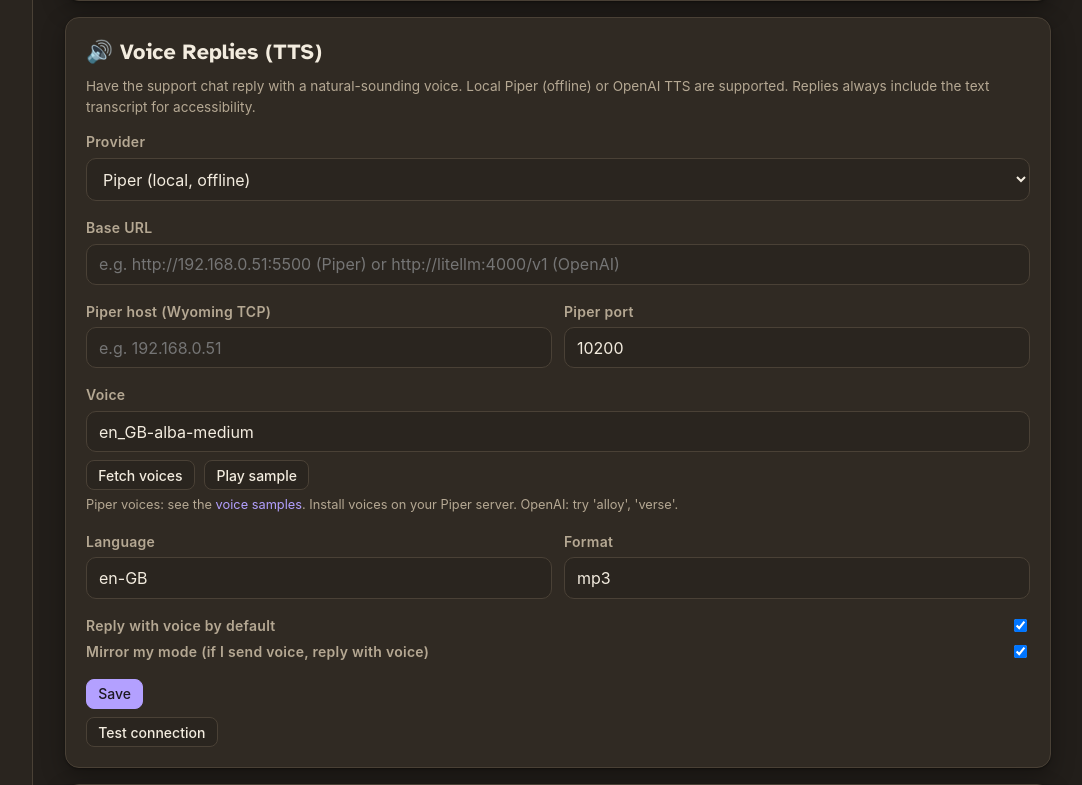
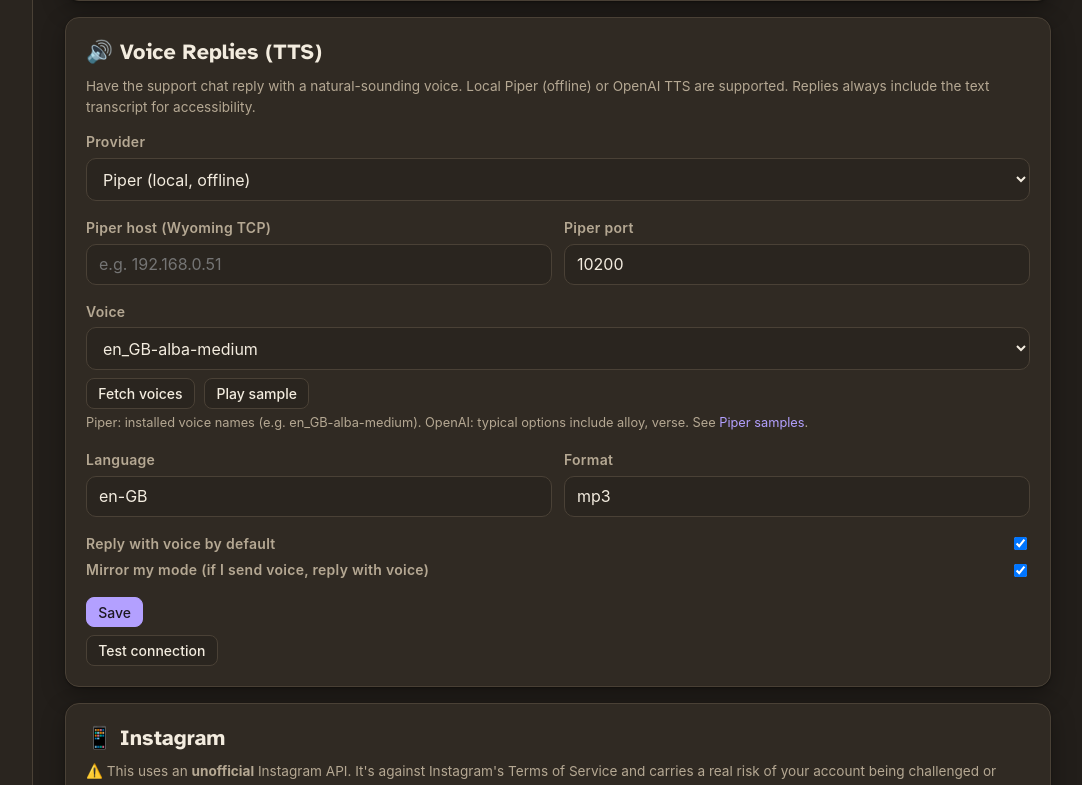
Before and after one commit to ock666/Kin-CRM, a FastAPI app: page /settings in a window 1280 px wide. Shown: the part 1624-2409 px from the top of the page, without its empty margins (197-1279 px from the left). Run offline with FastAPI, Linux system fonts and the light colour scheme; the visitor is signed in with stand-in values (Sample User, id 1); tables that the repository leaves empty hold one stand-in row (values such as "Sample post"); data that the repository does not hold is empty.

Commit message:
TTS settings: proper dropdown for voices with auto-fetch (Piper); hide Base URL when Piper; Piper voices fetched via web UI or inferred from host

```diff
--- a/app/templates/settings.html
+++ b/app/templates/settings.html
@@ -93,7 +93,7 @@
     </div>
     <div class="field" id="tts_base_url_field">
       <label for="tts_base_url">Base URL</label>
-      <input type="text" id="tts_base_url" name="tts_base_url" value="{{ cfg.tts_base_url }}" placeholder="e.g. http://192.168.0.51:5500 (Piper) or http://litellm:4000/v1 (OpenAI)">
+      <input type="text" id="tts_base_url" name="tts_base_url" value="{{ cfg.tts_base_url }}" placeholder="e.g. http://litellm:4000/v1 (OpenAI) or http://192.168.0.51:5500 (Piper web UI for voice listing)">
     </div>
     <div class="field-row" id="tts_piper_host_port">
       <div class="field">
@@ -110,14 +110,15 @@
       <input type="password" id="tts_api_key" name="tts_api_key" placeholder="{{ '•••••••• (unchanged)' if cfg.tts_api_key else '' }}">
     </div>
     <div class="field">
-      <label for="tts_voice">Voice</label>
-      <input type="text" id="tts_voice" name="tts_voice" list="tts_voices" value="{{ cfg.tts_voice or 'en_GB-alba-medium' }}" placeholder="e.g. en_GB-alba-medium (Piper) or alloy (OpenAI)">
-      <datalist id="tts_voices"></datalist>
+      <label for="tts_voice_select">Voice</label>
+      <select id="tts_voice_select" name="tts_voice">
+        {% if cfg.tts_voice %}<option value="{{ cfg.tts_voice }}" selected>{{ cfg.tts_voice }}</option>{% endif %}
+      </select>
       <div class="flex-gap mt-1">
         <button class="btn btn-sm" type="button" id="tts-fetch-voices">Fetch voices</button>
         <button class="btn btn-sm" type="button" id="tts-play-sample">Play sample</button>
       </div>
-      <p class="help-text">Piper voices: see the <a href="https://rhasspy.github.io/piper-samples/#english-gb" target="_blank">voice samples</a>. Install voices on your Piper server. OpenAI: try 'alloy', 'verse'.</p>
+      <p class="help-text">Piper: installed voice names (e.g. en_GB-alba-medium). OpenAI: typical options include alloy, verse. See <a href="https://rhasspy.github.io/piper-samples/#english-gb" target="_blank">Piper samples</a>.</p>
       <audio id="tts-sample-audio" controls style="display:none; max-width:100%; margin-top:.5rem;"></audio>
     </div>
     <div class="field-row">
@@ -155,29 +156,36 @@
       const p = prov && prov.value || 'piper';
       if (p === 'piper') { if (keyf) keyf.style.display = 'none'; }
       else { if (keyf) keyf.style.display = ''; }
-      // Base URL required for both (Piper HTTP or OpenAI/LiteLLM)
-      if (base) base.style.display = '';
+      // Base URL shown for OpenAI; for Piper it's optional (only used to fetch voices)
+      if (base) base.style.display = (p === 'piper') ? 'none' : '';
       if (hostp) hostp.style.display = (p === 'piper') ? '' : 'none';
     }
     if (prov) { prov.addEventListener('change', sync); sync(); }
 
     // Voices fetch
     const fetchBtn = document.getElementById('tts-fetch-voices');
-    const listEl = document.getElementById('tts_voices');
-    if (fetchBtn && listEl) {
-      fetchBtn.addEventListener('click', async () => {
-        try {
-          const r = await fetch('/settings/tts/voices');
-          const d = await r.json();
-          listEl.innerHTML = (d.voices || []).map(v => '<option value="'+v+'">').join('');
-        } catch (e) { /* silent */ }
-      });
+    const voiceSel = document.getElementById('tts_voice_select');
+    async function fetchVoices() {
+      try {
+        const r = await fetch('/settings/tts/voices');
+        const d = await r.json();
+        const voices = d.voices || [];
+        if (!voiceSel) return;
+        const current = voiceSel.value;
+        voiceSel.innerHTML = voices.map(v => '<option value="'+v+'">'+v+'</option>').join('');
+        if (current && !voices.includes(current)) {
+          const opt = document.createElement('option'); opt.value=current; opt.textContent=current; opt.selected = true; voiceSel.appendChild(opt);
+        }
+      } catch (e) { /* silent */ }
     }
+    if (fetchBtn) fetchBtn.addEventListener('click', fetchVoices);
+    // Auto-fetch on load if Piper selected
+    if (prov && prov.value === 'piper') { fetchVoices(); }
 
     // Play sample (OpenAI only for now)
     const playBtn = document.getElementById('tts-play-sample');
     const audio = document.getElementById('tts-sample-audio');
-    const voiceInput = document.getElementById('tts_voice');
+    const voiceInput = document.getElementById('tts_voice_select');
     playBtn && playBtn.addEventListener('click', async () => {
       try {
         // For now attempt OpenAI via server-side synth; Piper sample to be added with Wyoming adapter
```
Also changed, not shown: app/routers/settings.py (+6 -1 lines).
